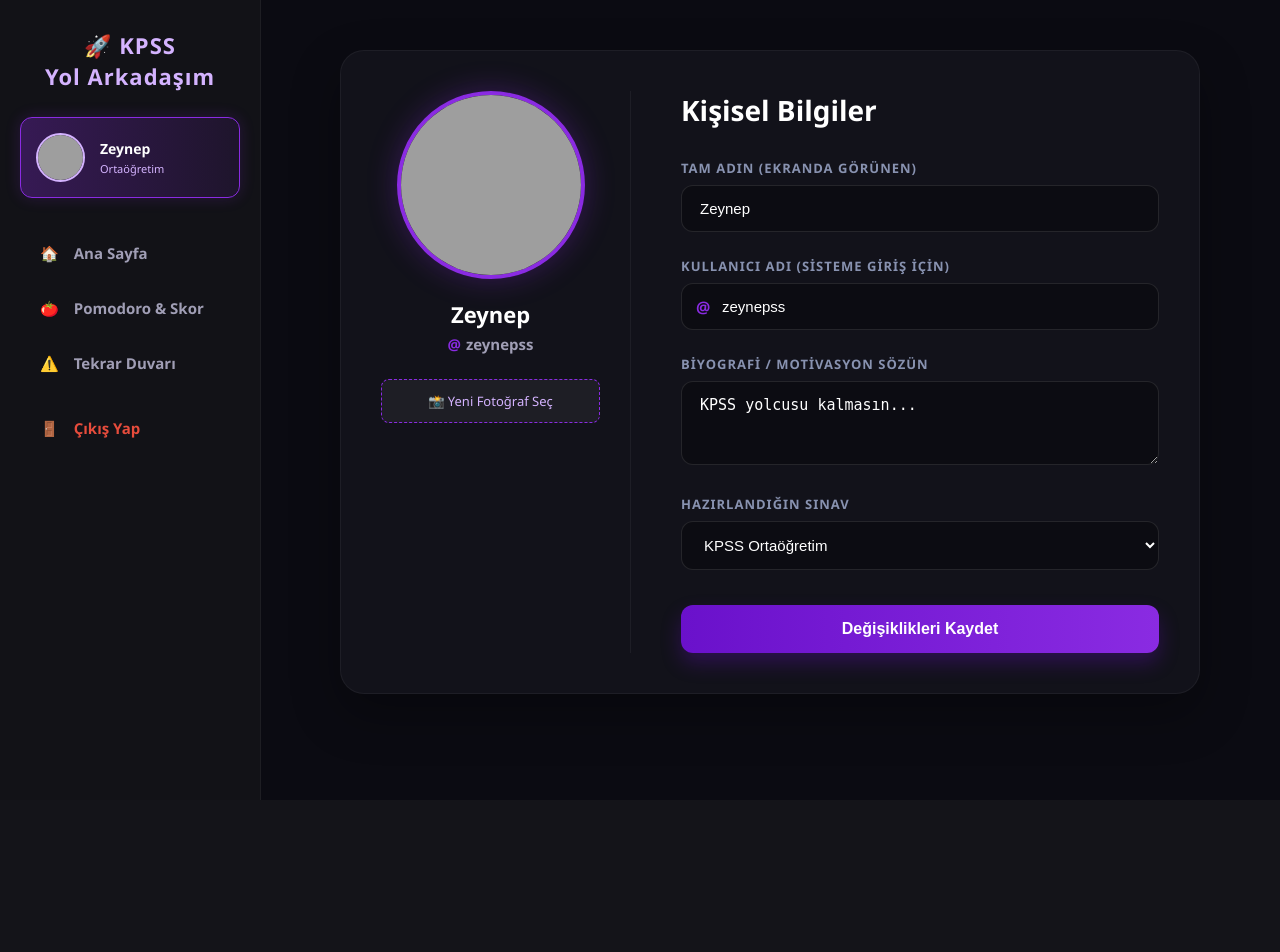
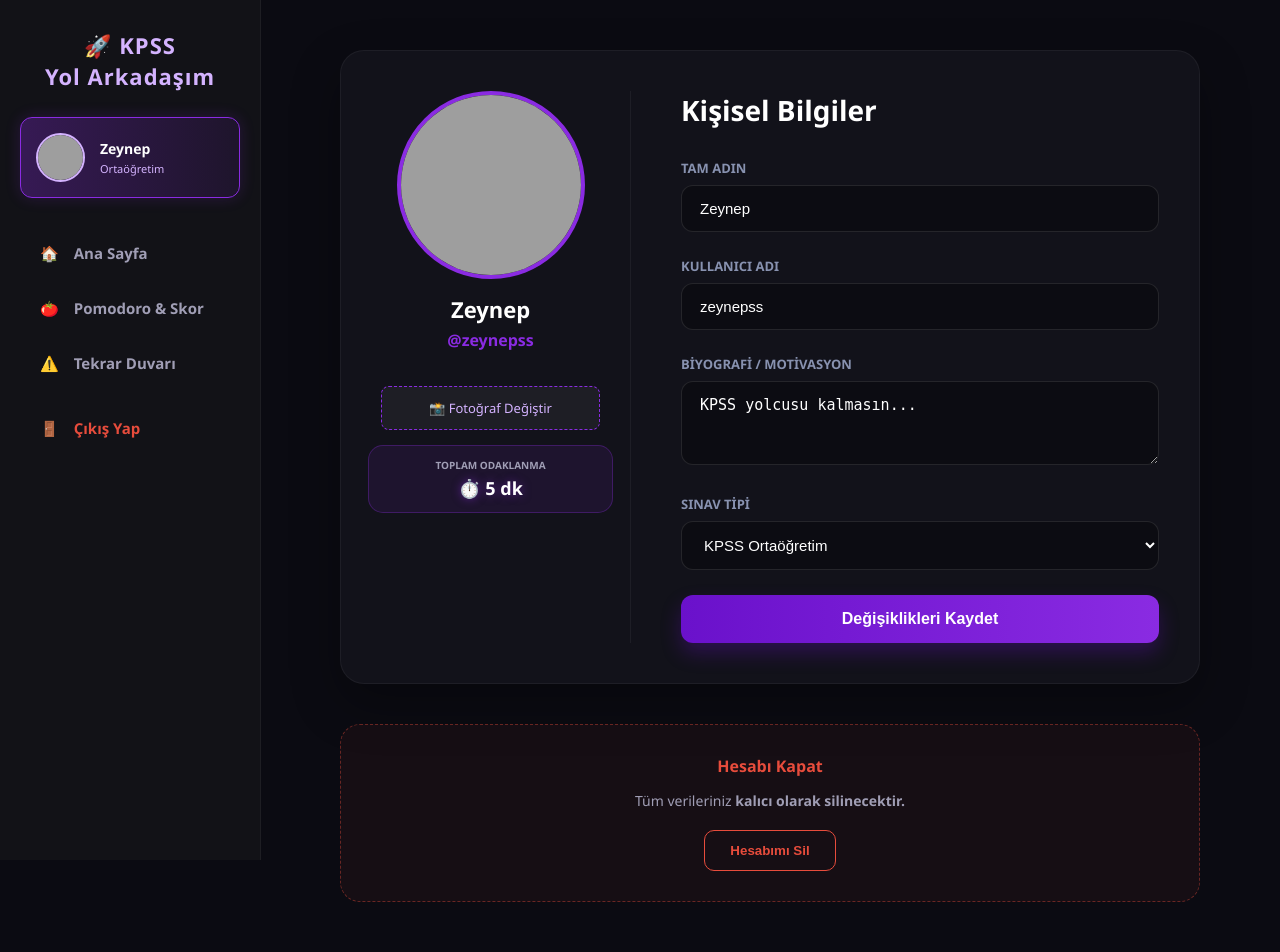
Before and after one commit to zeyneptuncel/kpss_yol_arkadasim, a PHP site: page /profil.php in a window 1280 px wide. Before the commit the page ends 694 px from the top, so only its background shows below. Run offline with PHP 8.4, Linux system fonts and the light colour scheme; a user stored in the database is signed in; data comes from the database, SQL or seed files in the repository; a stand-in replaces the project's code that opens the database connection; grey boxes are pictures that could not be loaded.

Commit message:
Hesap silme özelliği eklendi

```diff
--- a/profil.php
+++ b/profil.php
@@ -18,12 +18,8 @@ if ($_SERVER['REQUEST_METHOD'] == 'POST' && isset($_POST['guncelle_btn'])) {
     $yeni_bio = trim($_POST['bio']);
     $yeni_sinav = $_POST['sinav_tipi'];
 
-    // Eğer kullanıcı adını yanlışlıkla silip boş gönderdiyse, eski adını koru
-    if (empty($yeni_username)) {
-        $yeni_username = $_SESSION['username'];
-    }
+    if (empty($yeni_username)) { $yeni_username = $_SESSION['username']; }
 
-    // Kullanıcı adını başkası kullanıyor mu kontrolü (Kendi ID'miz hariç)
     $kontrol = $db->prepare("SELECT id FROM users WHERE username = ? AND id != ?");
     $kontrol->execute([$yeni_username, $uid]);
 
@@ -35,9 +31,7 @@ if ($_SERVER['REQUEST_METHOD'] == 'POST' && isset($_POST['guncelle_btn'])) {
         if (isset($_FILES['profil_foto']) && $_FILES['profil_foto']['error'] == 0) {
             $dosya_uzantisi = pathinfo($_FILES['profil_foto']['name'], PATHINFO_EXTENSION);
             $dosya_adi = 'pp_' . $uid . '_' . time() . '.' . $dosya_uzantisi;
-            $hedef_yol = 'uploads/' . $dosya_adi;
-
-            if (move_uploaded_file($_FILES['profil_foto']['tmp_name'], $hedef_yol)) {
+            if (move_uploaded_file($_FILES['profil_foto']['tmp_name'], 'uploads/' . $dosya_adi)) {
                 $yeni_pp_adi = $dosya_adi;
             }
         }
@@ -51,23 +45,31 @@ if ($_SERVER['REQUEST_METHOD'] == 'POST' && isset($_POST['guncelle_btn'])) {
         }
 
         if ($basarili) {
-            $_SESSION['username'] = $yeni_username;
-            $_SESSION['isim'] = $yeni_isim;
-            $mesaj = "Bilgilerin başarıyla güncellendi aşkım!";
-            $mesaj_turu = "success";
+            $_SESSION['username'] = $yeni_username; $_SESSION['isim'] = $yeni_isim;
+            $mesaj = "Bilgilerin başarıyla güncellendi aşkım!"; $mesaj_turu = "success";
         } else {
-            $mesaj = "Güncelleme sırasında bir hata oluştu.";
-            $mesaj_turu = "error";
+            $mesaj = "Güncelleme sırasında bir hata oluştu."; $mesaj_turu = "error";
         }
     }
 }
 
-// --- 2. GÜNCEL BİLGİLERİ ÇEKELİM ---
+// --- 2. GÜNCEL BİLGİLERİ VE TOPLAM SÜREYİ ÇEKELİM ---
 $sorgu = $db->prepare("SELECT * FROM users WHERE id = ?");
 $sorgu->execute([$uid]);
 $user = $sorgu->fetch(PDO::FETCH_ASSOC);
 
-// GARANTİLİ VERİLER
+$sure_sorgu = $db->prepare("SELECT SUM(odak_dakika) as toplam FROM pomodoro_log WHERE user_id = ?");
+$sure_sorgu->execute([$uid]);
+$toplam_dakika = $sure_sorgu->fetch(PDO::FETCH_ASSOC)['toplam'] ?? 0;
+
+if ($toplam_dakika >= 60) {
+    $saat = floor($toplam_dakika / 60);
+    $kalan_dk = $toplam_dakika % 60;
+    $gosterilecek_sure = $saat . " sa " . ($kalan_dk > 0 ? $kalan_dk . " dk" : "");
+} else {
+    $gosterilecek_sure = $toplam_dakika . " dk";
+}
+
 $gorunen_isim = !empty($user['isim']) ? $user['isim'] : $_SESSION['username'];
 $gosterilecek_username = !empty($user['username']) ? $user['username'] : $_SESSION['username'];
 
@@ -83,90 +85,74 @@ $pp_yol = ($user['profil_foto'] != 'default_pp.png' && file_exists('uploads/' .
     <title>Profil Ayarları - KPSS Yol Arkadaşım</title>
     <style>
         body { font-family: 'Segoe UI', Tahoma, Geneva, Verdana, sans-serif; background: #0b0b12; color: #fff; margin: 0; display: flex; min-height: 100vh; overflow-x: hidden;}
-
-        /* SIDEBAR */
         .sidebar { width: 260px; background: rgba(20, 20, 25, 0.95); border-right: 1px solid rgba(255,255,255,0.05); display: flex; flex-direction: column; padding: 30px 0; position: fixed; height: 100vh; z-index: 100; transition: transform 0.3s ease;}
         .brand { text-align: center; margin-bottom: 25px; font-size: 22px; font-weight: 900; color: #d4b3ff; letter-spacing: 1px; line-height: 1.4;}
-
-        /* Aktif profil widget efekti */
-        .user-widget { padding: 15px; margin: 0 20px 30px 20px; background: linear-gradient(90deg, rgba(138,43,226,0.3) 0%, rgba(138,43,226,0.1) 100%); border-radius: 12px; display: flex; align-items: center; gap: 15px; border: 1px solid #8a2be2; cursor: default; box-shadow: 0 0 15px rgba(138,43,226,0.2);}
+        .user-widget { padding: 15px; margin: 0 20px 30px 20px; background: linear-gradient(90deg, rgba(138,43,226,0.3) 0%, rgba(138,43,226,0.1) 100%); border-radius: 12px; display: flex; align-items: center; gap: 15px; border: 1px solid #8a2be2; box-shadow: 0 0 15px rgba(138,43,226,0.2);}
         .user-widget img { width: 45px; height: 45px; border-radius: 50%; object-fit: cover; border: 2px solid #d4b3ff; }
         .user-info-sidebar { display: flex; flex-direction: column; }
-
         .nav-menu { display: flex; flex-direction: column; gap: 5px; padding: 0 20px; }
         .nav-item { display: flex; align-items: center; gap: 15px; padding: 15px 20px; text-decoration: none; color: #a09eb5; font-size: 15px; font-weight: 600; border-radius: 12px; transition: 0.3s; }
         .nav-item:hover { background: rgba(255,255,255,0.05); color: #fff; transform: translateX(5px); }
+        .main-content { flex: 1; margin-left: 260px; padding: 50px 80px; box-sizing: border-box; width: calc(100% - 260px); }
+        .hamburger { display: none; background: none; border: none; color: #d4b3ff; font-size: 28px; cursor: pointer; padding: 0; margin-bottom: 20px;}
+        .profile-card { background: rgba(30, 30, 40, 0.4); border-radius: 24px; border: 1px solid rgba(255,255,255,0.05); padding: 40px; max-width: 900px; display: grid; grid-template-columns: 250px 1fr; gap: 50px; box-shadow: 0 20px 50px rgba(0,0,0,0.3); }
+        .pp-upload-area { text-align: center; border-right: 1px solid rgba(255,255,255,0.05); padding-right: 30px; display: flex; flex-direction: column; align-items: center;}
+        .pp-preview { width: 180px; height: 180px; border-radius: 50%; object-fit: cover; border: 4px solid #8a2be2; margin-bottom: 15px; }
 
-        /* MOBİL İÇİN KARARTMA EKRANI */
-        .sidebar-overlay { display: none; position: fixed; top: 0; left: 0; width: 100%; height: 100%; background: rgba(0,0,0,0.6); z-index: 99; backdrop-filter: blur(3px); }
+        .stats-container { background: rgba(138, 43, 226, 0.1); border: 1px solid rgba(138, 43, 226, 0.3); padding: 12px; border-radius: 15px; width: 100%; margin-top: 15px; }
+        .stats-label { display: block; font-size: 10px; color: #a09eb5; text-transform: uppercase; font-weight: bold; margin-bottom: 4px; }
+        .stats-value { font-size: 18px; font-weight: 900; color: #fff; text-shadow: 0 0 10px rgba(138, 43, 226, 0.5); }
 
-        /* ANA İÇERİK */
-        .main-content { flex: 1; margin-left: 260px; padding: 50px 80px; box-sizing: border-box; width: calc(100% - 260px); }
-
-        /* HAMBURGER MENÜ BUTONU */
-        .hamburger { display: none; background: none; border: none; color: #d4b3ff; font-size: 28px; cursor: pointer; padding: 0; margin-bottom: 20px;}
-
-        .profile-card { background: rgba(30, 30, 40, 0.4); border-radius: 24px; border: 1px solid rgba(255,255,255,0.05); padding: 40px; max-width: 900px; display: grid; grid-template-columns: 250px 1fr; gap: 50px; box-shadow: 0 20px 50px rgba(0,0,0,0.3); }
-
-        .pp-upload-area { text-align: center; border-right: 1px solid rgba(255,255,255,0.05); padding-right: 30px;}
-        .pp-preview { width: 180px; height: 180px; border-radius: 50%; object-fit: cover; border: 4px solid #8a2be2; box-shadow: 0 0 30px rgba(138,43,226,0.3); margin-bottom: 15px; }
-
-        .profile-name-display { font-size: 22px; font-weight: 800; color: #fff; margin: 0 0 5px 0; }
-        .profile-username-display { font-size: 15px; color: #a09eb5; font-weight: 600; margin: 0 0 25px 0; display: flex; justify-content: center; align-items: center; gap: 5px;}
-        .profile-username-display span { color: #8a2be2; }
-
-        .custom-file-upload { background: rgba(255,255,255,0.05); color: #d4b3ff; padding: 12px 20px; border-radius: 8px; border: 1px dashed #8a2be2; cursor: pointer; display: inline-block; font-size: 13px; transition: 0.3s; width: 100%; box-sizing: border-box;}
+        .custom-file-upload { background: rgba(255,255,255,0.05); color: #d4b3ff; padding: 12px 20px; border-radius: 8px; border: 1px dashed #8a2be2; cursor: pointer; display: inline-block; font-size: 13px; width: 100%; box-sizing: border-box; transition: 0.3s; margin-top: 30px;}
         .custom-file-upload:hover { background: rgba(138,43,226,0.1); }
         input[type="file"] { display: none; }
 
+        .alert { padding: 15px 20px; border-radius: 12px; margin-bottom: 25px; font-weight: 600; display: flex; align-items: center; gap: 12px; animation: slideDown 0.4s ease; }
+        .alert.success { background: rgba(46, 204, 113, 0.1); color: #2ecc71; border: 1px solid #2ecc71; }
+        .alert.error { background: rgba(231, 76, 60, 0.15); color: #ff4757; border: 1px solid #ff4757; box-shadow: 0 0 15px rgba(231,76,60,0.2); }
+        @keyframes slideDown { from { transform: translateY(-20px); opacity: 0; } to { transform: translateY(0); opacity: 1; } }
+
         .form-area h2 { margin-top: 0; font-size: 28px; color: #fff; font-weight: 800; margin-bottom: 30px;}
         .form-group { margin-bottom: 25px; }
-        .form-group label { display: block; color: #8892b0; font-size: 13px; margin-bottom: 8px; font-weight: 600; text-transform: uppercase; letter-spacing: 1px;}
+        .form-group label { display: block; color: #8892b0; font-size: 13px; margin-bottom: 8px; font-weight: 600; text-transform: uppercase;}
+        .form-group input, .form-group select, .form-group textarea { width: 100%; padding: 14px 18px; background: rgba(0,0,0,0.3); border: 1px solid rgba(255,255,255,0.1); border-radius: 12px; color: #fff; font-size: 15px; outline: none; transition: 0.3s; box-sizing: border-box;}
+        .save-btn { background: linear-gradient(90deg, #6a11cb 0%, #8a2be2 100%); color: white; border: none; padding: 15px 40px; border-radius: 12px; font-weight: 800; font-size: 16px; cursor: pointer; transition: 0.3s; width: 100%; box-shadow: 0 10px 20px rgba(106, 17, 203, 0.3);}
+        .save-btn:hover { transform: translateY(-3px); box-shadow: 0 15px 30px rgba(106, 17, 203, 0.5); }
+        .danger-zone { margin-top: 40px; padding: 30px; border: 1px dashed rgba(231, 76, 60, 0.4); border-radius: 20px; background: rgba(231, 76, 60, 0.05); text-align: center; max-width: 900px;}
+        .delete-btn { background: transparent; color: #e74c3c; border: 1px solid #e74c3c; padding: 12px 25px; border-radius: 10px; font-weight: bold; cursor: pointer; transition: 0.3s; }
+        .delete-btn:hover { background: #e74c3c; color: #fff; }
 
-        .input-wrapper { position: relative; display: flex; align-items: center; }
-        .input-icon { position: absolute; left: 15px; color: #8a2be2; font-weight: bold; font-size: 16px;}
-        .has-icon { padding-left: 40px !important; }
-
-        .form-group input, .form-group select, .form-group textarea { width: 100%; padding: 14px 18px; background: rgba(0,0,0,0.3); border: 1px solid rgba(255,255,255,0.1); border-radius: 12px; color: #fff; font-size: 15px; outline: none; transition: 0.3s; box-sizing: border-box;}
-        .form-group input:focus, .form-group select:focus, .form-group textarea:focus { border-color: #8a2be2; box-shadow: 0 0 10px rgba(138,43,226,0.2); background: rgba(0,0,0,0.5); }
-        .form-group select option { background-color: #1a0b2e; color: #fff; }
-
-        .save-btn { background: linear-gradient(90deg, #6a11cb 0%, #8a2be2 100%); color: white; border: none; padding: 15px 40px; border-radius: 12px; font-weight: 800; font-size: 16px; cursor: pointer; transition: 0.3s; box-shadow: 0 10px 20px rgba(106, 17, 203, 0.3); width: 100%; margin-top: 10px;}
-        .save-btn:hover { transform: translateY(-3px); box-shadow: 0 15px 30px rgba(106, 17, 203, 0.5); }
-
-        .alert { padding: 15px 20px; border-radius: 12px; margin-bottom: 25px; font-weight: 600; display: flex; align-items: center; gap: 10px;}
-        .alert.success { background: rgba(46, 204, 113, 0.1); color: #2ecc71; border: 1px solid #2ecc71; }
-        .alert.error { background: rgba(231, 76, 60, 0.1); color: #e74c3c; border: 1px solid #e74c3c; }
+        /* --- MODAL CSS RESTORED (EKSİKLER TAMAMLANDI) --- */
+        .modal-overlay { position: fixed; top: 0; left: 0; width: 100%; height: 100%; background: rgba(0,0,0,0.85); backdrop-filter: blur(10px); display: none; justify-content: center; align-items: center; z-index: 1000; }
+        .modal-overlay.active { display: flex; }
+        .modal-content { background: #1a1a25; padding: 40px; border-radius: 30px; text-align: center; max-width: 400px; border: 1px solid #e74c3c; box-shadow: 0 0 50px rgba(231,76,60,0.2); }
+        .modal-icon { font-size: 50px; margin-bottom: 20px; }
+        .modal-title { font-size: 24px; color: #fff; margin-bottom: 15px; font-weight: 800; }
+        .modal-desc { color: #a09eb5; margin-bottom: 30px; line-height: 1.6; font-size: 15px; }
+        .modal-btns { display: flex; gap: 15px; justify-content: center; }
+        .btn-cancel { background: rgba(255,255,255,0.05); color: #fff; border: none; padding: 12px 25px; border-radius: 10px; cursor: pointer; font-weight: bold; transition: 0.3s; }
+        .btn-confirm-delete { background: #e74c3c; color: #fff; border: none; padding: 12px 25px; border-radius: 10px; cursor: pointer; font-weight: bold; transition: 0.3s; }
+        .btn-confirm-delete:hover { transform: scale(1.05); box-shadow: 0 5px 15px rgba(231,76,60,0.4); }
 
         @media (max-width: 768px) {
-            .sidebar { transform: translateX(-100%); }
-            .sidebar.active { transform: translateX(0); }
-            .sidebar-overlay.active { display: block; }
-
-            .hamburger { display: block; }
-
+            .sidebar { transform: translateX(-100%); } .hamburger { display: block; }
             .main-content { margin-left: 0; width: 100%; padding: 20px; }
-            .profile-card { grid-template-columns: 1fr; padding: 25px; text-align: center; gap: 30px;}
-            .pp-upload-area { border-right: none; padding-right: 0; border-bottom: 1px solid rgba(255,255,255,0.05); padding-bottom: 30px;}
-            .form-area { text-align: left; }
+            .profile-card { grid-template-columns: 1fr; padding: 25px; }
+            .pp-upload-area { border-right: none; border-bottom: 1px solid rgba(255,255,255,0.05); padding-bottom: 30px;}
         }
     </style>
 </head>
 <body>
 
-    <div class="sidebar-overlay" id="sidebarOverlay" onclick="toggleSidebar()"></div>
-
     <div class="sidebar" id="sidebar">
         <div class="brand">🚀 KPSS<br>Yol Arkadaşım</div>
-
         <div class="user-widget">
             <img src="<?= $pp_yol ?>" alt="Profil">
             <div class="user-info-sidebar">
                 <span style="font-weight: bold; font-size: 14px; color: #fff;"><?= htmlspecialchars($gorunen_isim); ?></span>
-                <span style="font-size: 11px; color: #d4b3ff; margin-top:3px;"><?= htmlspecialchars($user['sinav_tipi'] ?? 'Ortaöğretim'); ?></span>
+                <span style="font-size: 11px; color: #d4b3ff; margin-top:3px;"><?= htmlspecialchars($user['sinav_tipi'] ?? 'Lisans'); ?></span>
             </div>
         </div>
-
         <div class="nav-menu">
             <a href="dashboard.php" class="nav-item"><span>🏠</span> Ana Sayfa</a>
             <a href="pomodoro.php" class="nav-item"><span>🍅</span> Pomodoro & Skor</a>
@@ -179,77 +165,75 @@ $pp_yol = ($user['profil_foto'] != 'default_pp.png' && file_exists('uploads/' .
         <button class="hamburger" onclick="toggleSidebar()">☰</button>
 
         <?php if($mesaj != ""): ?>
-            <div class="alert <?= $mesaj_turu ?>">
+            <div class="alert <?= $mesaj_turu == 'success' ? 'success' : 'error' ?>">
                 <?= $mesaj_turu == 'success' ? '✅' : '⚠️' ?> <?= $mesaj ?>
             </div>
         <?php endif; ?>
 
         <div class="profile-card">
-
             <form action="profil.php" method="POST" enctype="multipart/form-data" style="display: contents;">
                 <div class="pp-upload-area">
                     <img src="<?= $pp_yol ?>" class="pp-preview" id="img-preview">
-
-                    <h3 class="profile-name-display"><?= htmlspecialchars($gorunen_isim); ?></h3>
-                    <p class="profile-username-display"><span>@</span><?= htmlspecialchars($gosterilecek_username); ?></p>
-
+                    <h3 style="margin: 0; font-size: 22px;"><?= htmlspecialchars($gorunen_isim); ?></h3>
+                    <p style="color: #8a2be2; font-weight: 600; margin: 5px 0;">@<?= htmlspecialchars($gosterilecek_username); ?></p>
                     <label class="custom-file-upload">
                         <input type="file" name="profil_foto" onchange="previewImage(this)" accept="image/*">
-                        📸 Yeni Fotoğraf Seç
+                        📸 Fotoğraf Değiştir
                     </label>
+                    <div class="stats-container">
+                        <span class="stats-label">Toplam Odaklanma</span>
+                        <span class="stats-value">⏱️ <?= $gosterilecek_sure ?></span>
+                    </div>
                 </div>
-
                 <div class="form-area">
                     <h2>Kişisel Bilgiler</h2>
-
+                    <div class="form-group"><label>Tam Adın</label><input type="text" name="isim" value="<?= htmlspecialchars($gorunen_isim); ?>" required></div>
+                    <div class="form-group"><label>Kullanıcı Adı</label><input type="text" name="username" value="<?= htmlspecialchars($gosterilecek_username); ?>" required></div>
+                    <div class="form-group"><label>Biyografi / Motivasyon</label><textarea name="bio" rows="3"><?= htmlspecialchars($user['bio'] ?? ''); ?></textarea></div>
                     <div class="form-group">
-                        <label>Tam Adın (Ekranda Görünen)</label>
-                        <input type="text" name="isim" value="<?= htmlspecialchars($gorunen_isim); ?>" placeholder="Ekranda ne yazsın?" required>
-                    </div>
-
-                    <div class="form-group">
-                        <label>Kullanıcı Adı (Sisteme Giriş İçin)</label>
-                        <div class="input-wrapper">
-                            <span class="input-icon">@</span>
-                            <input type="text" name="username" class="has-icon" value="<?= htmlspecialchars($gosterilecek_username); ?>" placeholder="Kullanıcı adın" required>
-                        </div>
-                    </div>
-
-                    <div class="form-group">
-                        <label>Biyografi / Motivasyon Sözün</label>
-                        <textarea name="bio" rows="3" placeholder="Seni ne gaza getirir?"><?= htmlspecialchars($user['bio'] ?? ''); ?></textarea>
-                    </div>
-
-                    <div class="form-group">
-                        <label>Hazırlandığın Sınav</label>
+                        <label>Sınav Tipi</label>
                         <select name="sinav_tipi">
-                            <option value="Lisans" <?= (isset($user['sinav_tipi']) && $user['sinav_tipi'] == 'Lisans') ? 'selected' : '' ?>>KPSS Lisans</option>
-                            <option value="Önlisans" <?= (isset($user['sinav_tipi']) && $user['sinav_tipi'] == 'Önlisans') ? 'selected' : '' ?>>KPSS Önlisans</option>
-                            <option value="Ortaöğretim" <?= (isset($user['sinav_tipi']) && $user['sinav_tipi'] == 'Ortaöğretim') ? 'selected' : '' ?>>KPSS Ortaöğretim</option>
+                            <option value="Lisans" <?= ($user['sinav_tipi'] == 'Lisans') ? 'selected' : '' ?>>KPSS Lisans</option>
+                            <option value="Önlisans" <?= ($user['sinav_tipi'] == 'Önlisans') ? 'selected' : '' ?>>KPSS Önlisans</option>
+                            <option value="Ortaöğretim" <?= ($user['sinav_tipi'] == 'Ortaöğretim') ? 'selected' : '' ?>>KPSS Ortaöğretim</option>
                         </select>
                     </div>
-
                     <button type="submit" name="guncelle_btn" class="save-btn">Değişiklikleri Kaydet</button>
                 </div>
             </form>
         </div>
+
+        <div class="danger-zone">
+            <h4 style="color: #e74c3c; margin: 0 0 10px 0; font-weight: 800;">Hesabı Kapat</h4>
+            <p style="color: #a09eb5; font-size: 14px; margin-bottom: 20px;">Tüm verileriniz <b>kalıcı olarak silinecektir.</b></p>
+            <button class="delete-btn" onclick="openDeleteModal()">Hesabımı Sil</button>
+        </div>
+    </div>
+
+    <div class="modal-overlay" id="deleteModal">
+        <div class="modal-content">
+            <div class="modal-icon">🥺</div>
+            <div class="modal-title">Emin misin <?= htmlspecialchars($gorunen_isim); ?>?</div>
+            <div class="modal-desc">Hesabını sildiğinde tüm KPSS emeklerin sonsuza kadar kaybolacak. Gitmeni hiç istemeyiz ama son kararınsa saygı duyarız...</div>
+            <div class="modal-btns">
+                <button class="btn-cancel" onclick="closeDeleteModal()">Vazgeçtim, Kalıyorum</button>
+                <button class="btn-confirm-delete" onclick="window.location.href='hesap_sil.php'">Evet, Sil</button>
+            </div>
+        </div>
     </div>
 
     <script>
-        function toggleSidebar() {
-            document.getElementById('sidebar').classList.toggle('active');
-            document.getElementById('sidebarOverlay').classList.toggle('active');
-        }
-
+        function toggleSidebar() { document.getElementById('sidebar').classList.toggle('active'); }
         function previewImage(input) {
             if (input.files && input.files[0]) {
                 var reader = new FileReader();
-                reader.onload = function(e) {
-                    document.getElementById('img-preview').src = e.target.result;
-                }
+                reader.onload = function(e) { document.getElementById('img-preview').src = e.target.result; }
                 reader.readAsDataURL(input.files[0]);
             }
         }
+        function openDeleteModal() { document.getElementById('deleteModal').classList.add('active'); }
+        function closeDeleteModal() { document.getElementById('deleteModal').classList.remove('active'); }
+        window.onclick = function(e) { if (e.target == document.getElementById('deleteModal')) closeDeleteModal(); }
     </script>
 </body>
 </html>
```
